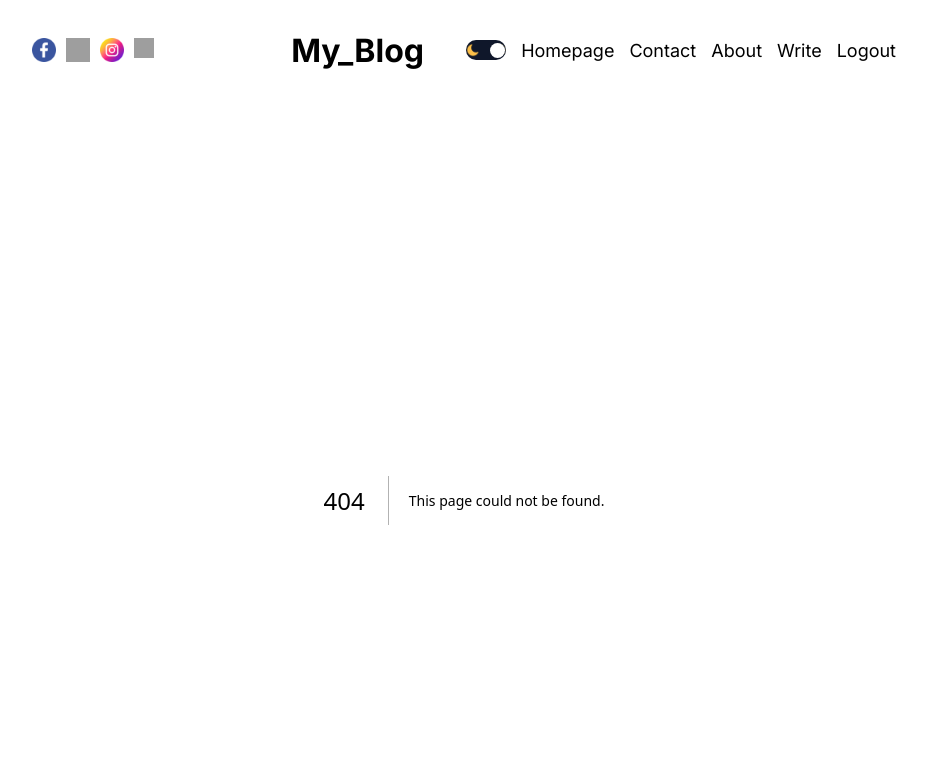
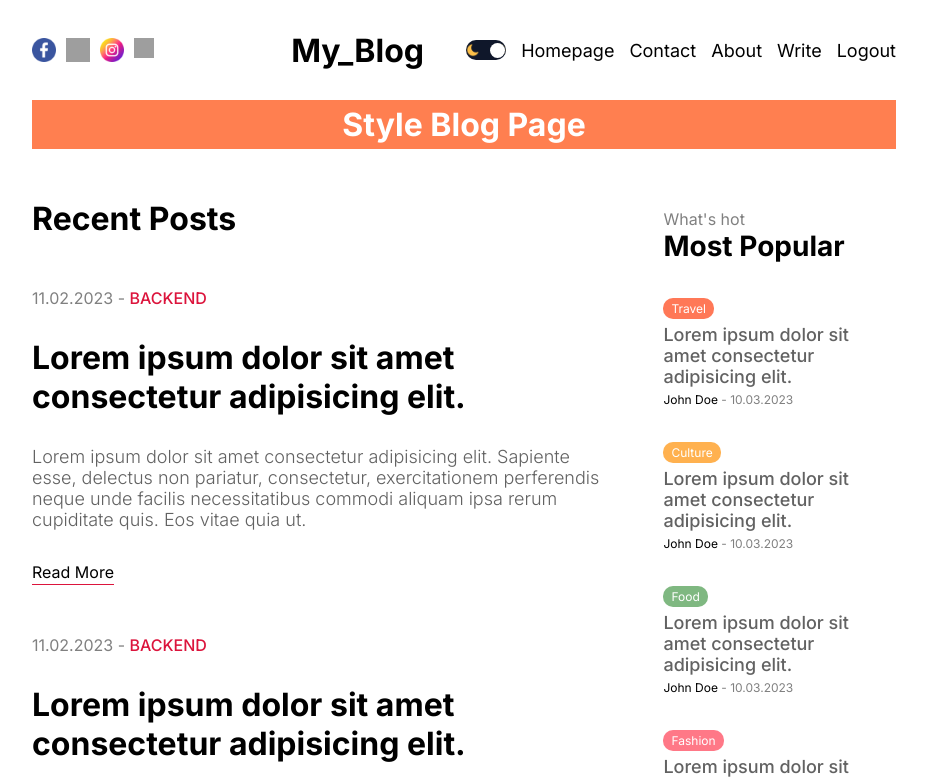
Before and after one commit to B0n-Echo/My_tech_blog, a Next.js app: page /blog in a window 1280 px wide. Before the commit this address had no page. Shown: the top 779 px of the page, without its empty margins (176-1103 px from the left). Built offline with nearby package versions, Linux system fonts and the light colour scheme; grey boxes are pictures that could not be loaded.

Commit message:
feat(nikhil): adding blogPage and its changes

```diff
--- /dev/null
+++ b/src/app/blog/blogPage.module.css
@@ -0,0 +1,12 @@
+.title{
+  background-color: coral;
+  color: white;
+  padding: 5px 10px;
+  text-align: center;
+  text-transform: capitalize;
+}
+
+.content{
+  display: flex;
+  gap: 50px;
+}
--- /dev/null
+++ b/src/app/blog/page.jsx
@@ -0,0 +1,17 @@
+import React from 'react'
+import styles from './blogPage.module.css'
+import CardList from '@/components/cardList/CardList'
+import Menu from '@/components/menu/Menu'
+function BlogPage() {
+  return (
+    <div className={styles.container}>
+      <h1 className={styles.title}>Style Blog Page</h1>
+      <div className={styles.content}>
+        <CardList />
+        <Menu />
+      </div>
+    </div>
+  )
+}
+
+export default BlogPage
```
